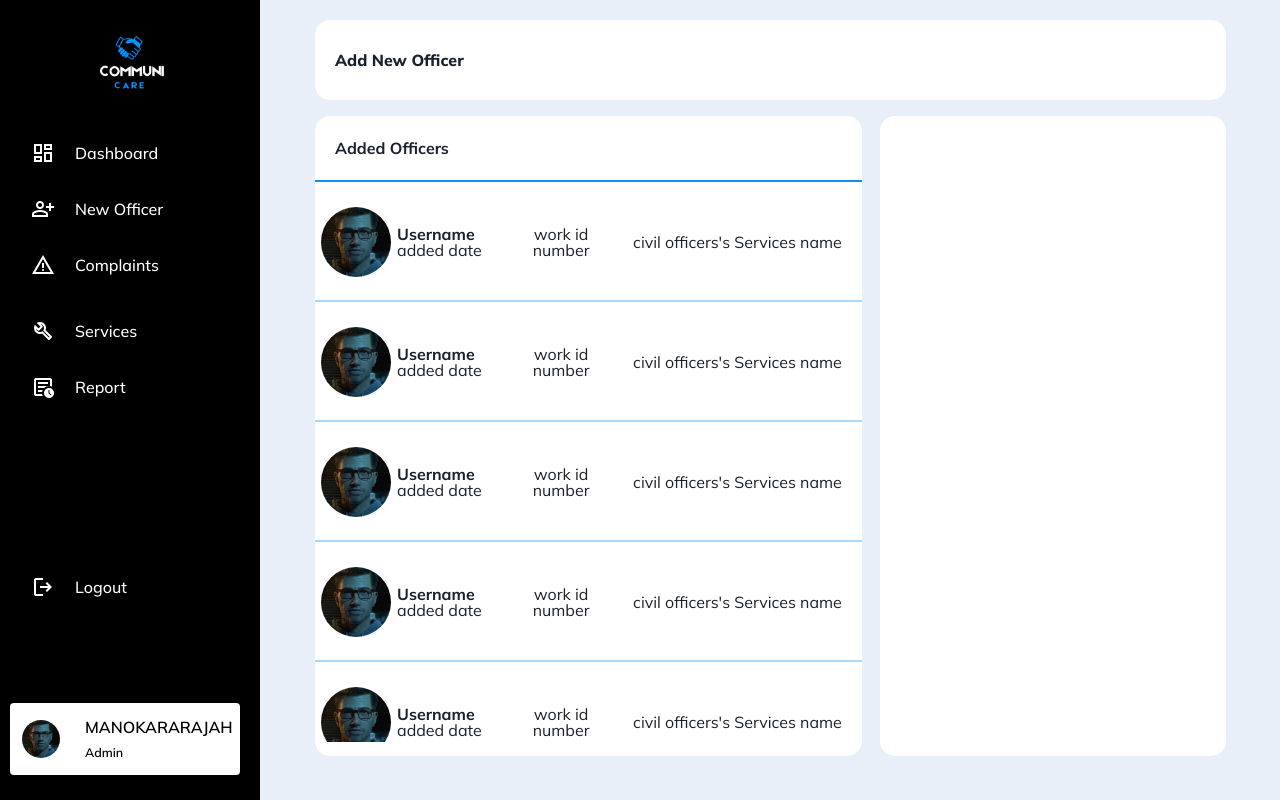
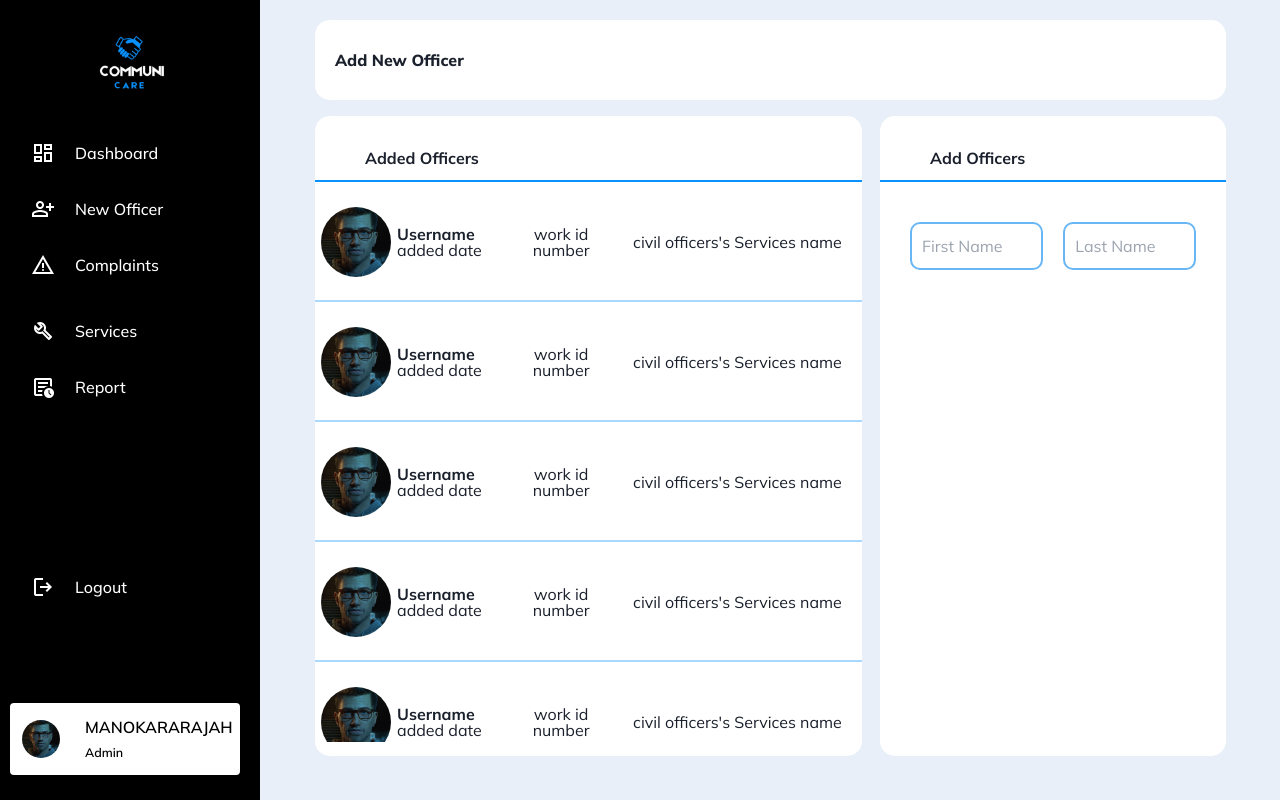
Before and after one commit to CommuniCareSL/CommuniCare-WebApp, a React (Vite) app: page /AdminNewOfficer in a window 1280 px wide. Built offline with nearby package versions, Linux system fonts and the light colour scheme.

Commit message:
add new officer form start

```diff
--- /dev/null
+++ b/src/components/Admin/AddNewOfficerForm.jsx
@@ -0,0 +1,18 @@
+import React from 'react';
+
+function AddNewOfficerForm() {
+  return (
+    <div className='add-new-officer-form-content'>
+        <div className="add-new-officer-form-Name">
+            <div className="add-new-officer-first-name">
+                <input type="text" name="" id="" placeholder="First Name" />
+            </div>
+            <div className="add-new-officer-last-name">
+                <input type="text" name="" id="" placeholder="Last Name" />
+            </div>
+        </div>
+    </div>
+  )
+}
+
+export default AddNewOfficerForm
--- a/src/pages/Admin/AdminNewOfficer.jsx
+++ b/src/pages/Admin/AdminNewOfficer.jsx
@@ -2,6 +2,7 @@ import React from 'react';
 
 import Sidebar from '../../components/Admin/Sidebar';
 import AddedNewOfficers from '../../components/Admin/AddedNewOfficers';
+import AddNewOfficerForm from '../../components/Admin/AddNewOfficerForm';
 
 import '../../styles/pages/Admin/AdminNewOfficer.css';
 
@@ -23,7 +24,7 @@ function AdminNewOfficer() {
                   <h3>Added  Officers</h3>
                 </div>
 
-                <div className="admin-add-new-officer-table-seperator" style={{borderBottom: '2px solid #0991FF'}}></div>
+                <div className="admin-add-new-officer-table-seperator" style={{borderBottom: '2px solid #0991FF', width: '100%'}}></div>
 
 
                 <AddedNewOfficers />
@@ -33,6 +34,14 @@ function AdminNewOfficer() {
 
               {/* adding-form */}
               <div className="admin-adding-new-officer-form">
+
+                <div className="admin-add-new-officer-table-title">
+                  <h3>Add  Officers</h3>
+                </div>
+
+                <div className="admin-add-new-officer-table-seperator" style={{borderBottom: '2px solid #0991FF', width: '100%'}}></div>
+
+                <AddNewOfficerForm />
 
               </div>
 
--- a/src/styles/pages/Admin/AdminNewOfficer.css
+++ b/src/styles/pages/Admin/AdminNewOfficer.css
@@ -44,19 +44,11 @@
   border-radius: 15px;
 }
 
-.admin-adding-new-officer-form{
-  float: right;
-  width: 38%;
-  height: 80vh;
-  background-color: #ffffff;
-  display: flex;
-  border-radius: 15px;
-}
-
 .admin-add-new-officer-table-title{
   width: 100%;
   height: 8vh;
-  padding: 20px;
+  padding: 30px;
+  padding-left: 50px;
 }
 
 .admin-add-new-officer-table-title h3{
@@ -142,3 +134,75 @@
   vertical-align: middle;
   height: 15vh;
 }
+
+@keyframes slideIn {
+  from {
+    transform: translateX(100%);
+    opacity: 0;
+  }
+  to {
+    transform: translateX(0);
+    opacity: 1;
+  }
+}
+
+.admin-add-new-officer-table-row {
+  animation: slideIn 0.5s ease-out forwards;
+}
+
+/*------------------------------------------------------------------------------------*/
+
+.admin-adding-new-officer-form{
+  float: right;
+  width: 38%;
+  height: 80vh;
+  background-color: #ffffff;
+  border-radius: 15px;
+}
+
+.add-new-officer-form-content{
+  width: 100%;
+  height: 70vh;
+  padding: 40px 30px;
+}
+
+.add-new-officer-form-Name{
+  width: 100%;
+  height: 6vh;
+  display: flex;
+}
+
+.add-new-officer-first-name{
+  float: left;
+  margin-right: 20px;
+  vertical-align: middle;
+}
+
+.add-new-officer-last-name{
+  float: right;
+  margin-bottom: 1vh;
+}
+
+.add-new-officer-first-name,
+.add-new-officer-last-name{
+  width: 50%;
+  height: 6vh;
+}
+
+.add-new-officer-form-content input{
+  width: 100%;
+  height: 6vh;
+  padding-left: 10px;
+  padding-right: 10px;
+  border-radius: 10px;
+  border: 2px solid #69b6f5;
+}
+
+.add-new-officer-form-content input:hover{
+  border: 2px solid #0991FF;
+}
+
+.add-new-officer-form-content input:focus{
+  border: 2px solid #007bff;
+  outline: none
+}
```
